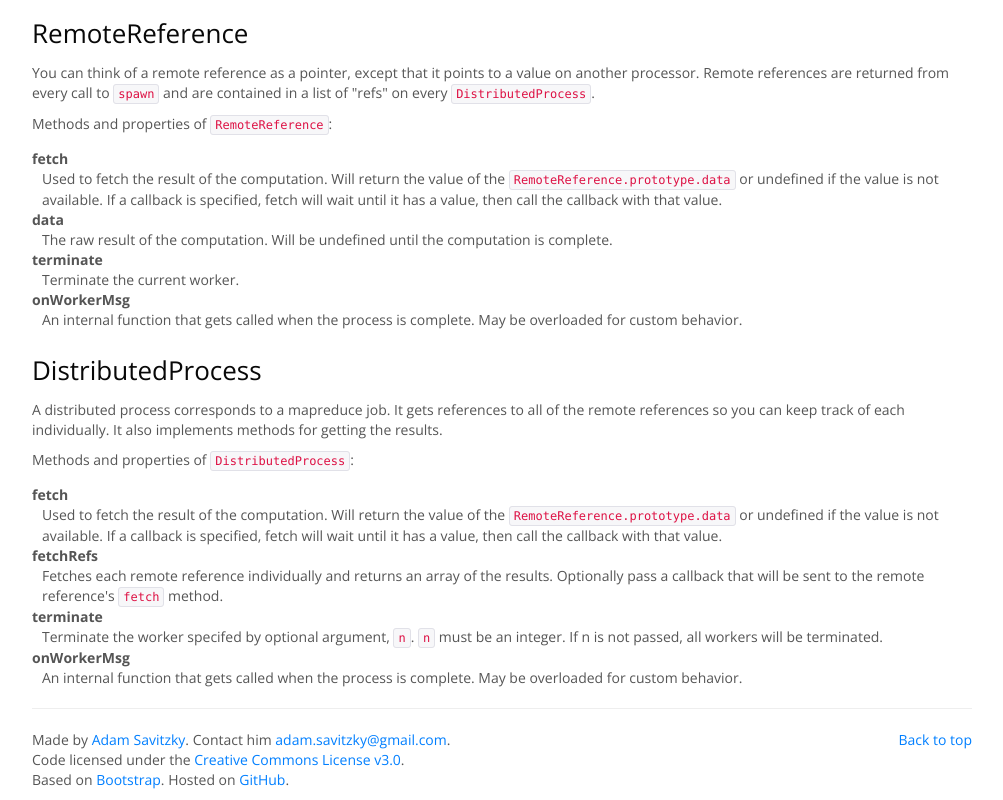
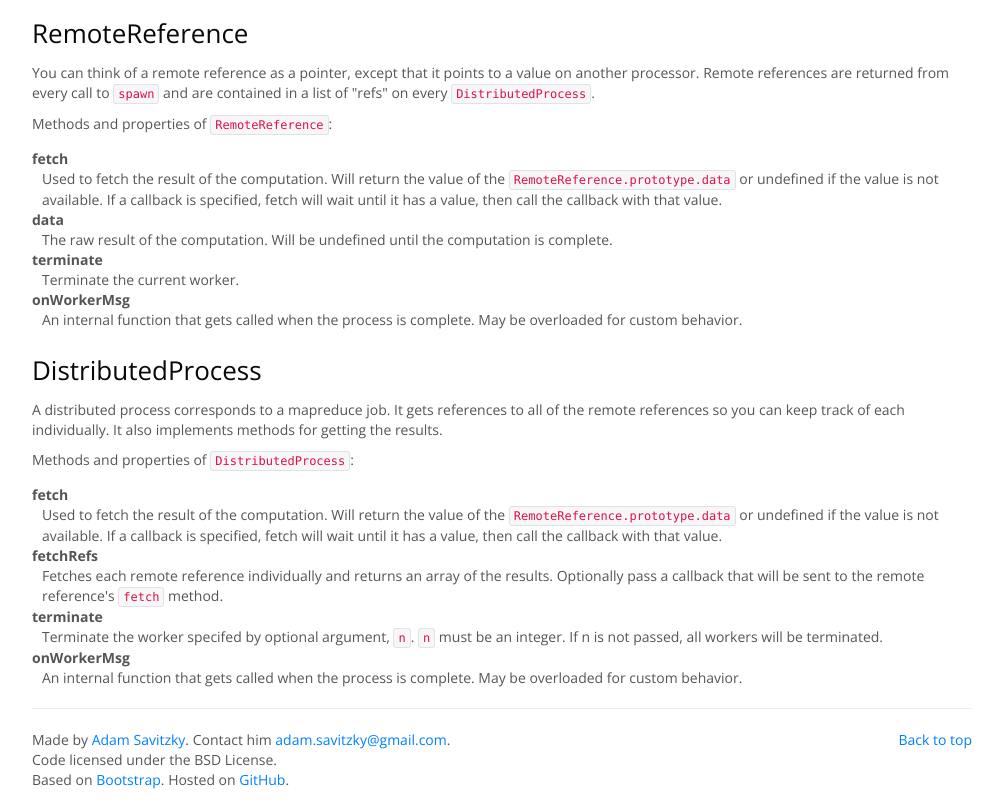
Before and after one commit to parallel-js/parallel.js, a website with bundled scripts: page index.html in a window 1280 px wide. Shown: the part 4095-4895 px from the top of the page, without its empty margins (138-1141 px from the left). Built offline with nearby package versions, Linux system fonts and the light colour scheme.

Commit message:
Changed to BSD License

```diff
--- a/index.html
+++ b/index.html
@@ -263,7 +263,7 @@ $ http-server .
                 <p class="pull-right"><a href="#top">Back to top</a></p>
 
                 Made by <a target="_blank" href="http://adambom.github.com">Adam Savitzky</a>. Contact him <a href="mailto:adam.savitzky@gmail.com">adam.savitzky@gmail.com</a>.<br>
-                Code licensed under the <a target="_blank" href="http://creativecommons.org/licenses/by-sa/3.0/">Creative Commons License v3.0</a>.<br>
+                Code licensed under the BSD License.<br>
                 Based on <a target="_blank" href="http://twitter.github.com/bootstrap/">Bootstrap</a>. Hosted on <a target="_blank" href="http://pages.github.com/">GitHub</a>.<p></p>
             </footer>
         </div>
--- a/package.json
+++ b/package.json
@@ -19,7 +19,7 @@
 	"dependencies": {
 		"underscore": ">=1.4.4"
 	},
-	"License": "http://creativecommons.org/licenses/by-sa/3.0/",
+	"License": "BSD",
 	"engines": {
 		"node": ">=0.9.10"
 	}
```
Also changed, not shown: 1 other file.
